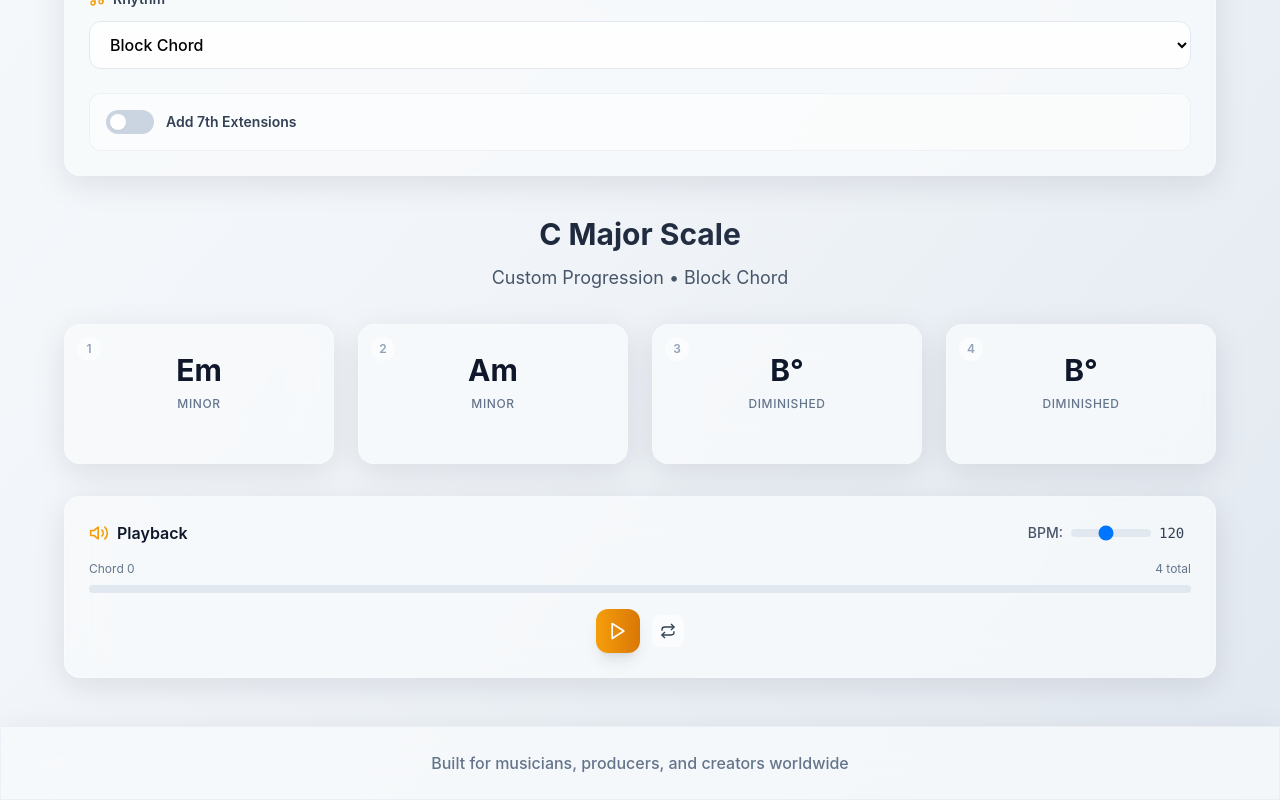
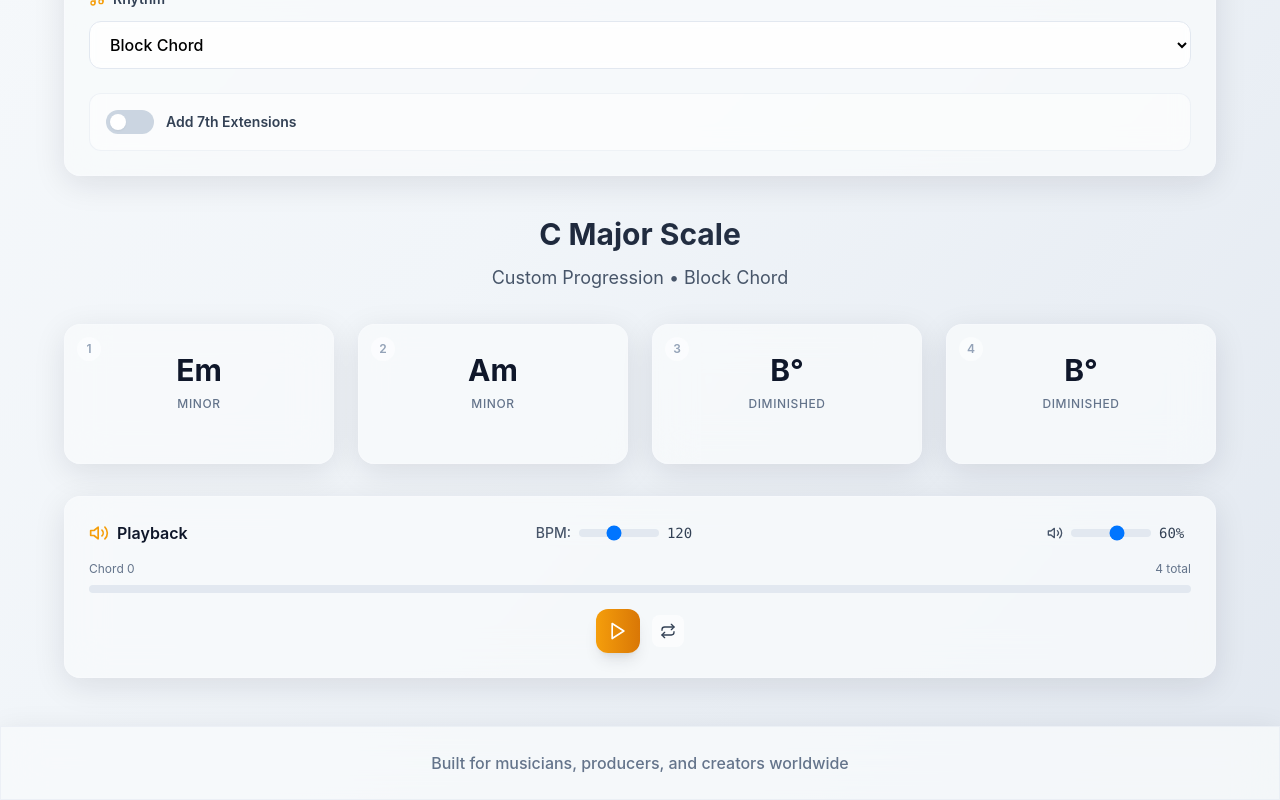
Before and after one commit to yetog/chord-genesis, a React (Vite) app: page / in a window 1280 px wide. Both pictures are taken after a click on the button "Generate Your First Progression". Shown: the part 667-1467 px from the top of the page. Built offline with nearby package versions, Linux system fonts and the light colour scheme.

Commit message:
Add User Volume Control

```diff
--- a/src/App.tsx
+++ b/src/App.tsx
@@ -22,7 +22,9 @@ function App() {
     isLooping,
     currentChordIndex,
     tempo,
+    masterVolume,
     setTempo,
+    setMasterVolume,
     toggleLoop,
     playProgression,
     playChordPreview,
@@ -191,6 +193,8 @@ function App() {
                 onToggleLoop={toggleLoop}
                 tempo={tempo}
                 onTempoChange={setTempo}
+                masterVolume={masterVolume}
+                onVolumeChange={setMasterVolume}
               />
             </div>
           )}
--- a/src/components/PlaybackBar.tsx
+++ b/src/components/PlaybackBar.tsx
@@ -12,6 +12,8 @@ interface PlaybackBarProps {
   onNext?: () => void;
   tempo?: number;
   onTempoChange?: (tempo: number) => void;
+  masterVolume?: number;
+  onVolumeChange?: (volume: number) => void;
 }
 
 export default function PlaybackBar({
@@ -24,7 +26,9 @@ export default function PlaybackBar({
   onPrevious,
   onNext,
   tempo = 120,
-  onTempoChange
+  onTempoChange,
+  masterVolume = 0.6,
+  onVolumeChange
 }: PlaybackBarProps) {
   const progress = totalChords > 0 ? (currentChordIndex + 1) / totalChords : 0;
 
@@ -49,6 +53,23 @@ export default function PlaybackBar({
               className="w-20 h-2 bg-slate-200 rounded-lg appearance-none cursor-pointer"
             />
             <span className="text-sm font-mono text-slate-700 w-8">{tempo}</span>
+          </div>
+        )}
+
+        {/* Volume Control */}
+        {onVolumeChange && (
+          <div className="flex items-center gap-2">
+            <Volume2 className="w-4 h-4 text-slate-600" />
+            <input
+              type="range"
+              min="0"
+              max="1"
+              step="0.01"
+              value={masterVolume}
+              onChange={(e) => onVolumeChange(parseFloat(e.target.value))}
+              className="w-20 h-2 bg-slate-200 rounded-lg appearance-none cursor-pointer"
+            />
+            <span className="text-sm font-mono text-slate-700 w-8">{Math.round(masterVolume * 100)}%</span>
           </div>
         )}
       </div>
--- a/src/hooks/useAudioContext.ts
+++ b/src/hooks/useAudioContext.ts
@@ -7,6 +7,7 @@ export function useAudioContext() {
   const [isLooping, setIsLooping] = useState(false);
   const [currentChordIndex, setCurrentChordIndex] = useState(-1);
   const [tempo, setTempo] = useState(120);
+  const [masterVolume, setMasterVolume] = useState(0.6); // 60% default volume
   const audioContextRef = useRef<AudioContext | null>(null);
   const masterGainRef = useRef<GainNode | null>(null);
   const compressorRef = useRef<DynamicsCompressorNode | null>(null);
@@ -19,7 +20,7 @@ export function useAudioContext() {
 
       // Create master gain control
       masterGainRef.current = audioContextRef.current.createGain();
-      masterGainRef.current.gain.setValueAtTime(0.3, audioContextRef.current.currentTime); // Master volume at 30%
+      masterGainRef.current.gain.setValueAtTime(masterVolume, audioContextRef.current.currentTime);
 
       // Create compressor to prevent clipping
       compressorRef.current = audioContextRef.current.createDynamicsCompressor();
@@ -39,6 +40,13 @@ export function useAudioContext() {
     }
 
     return audioContextRef.current;
+  }, []);
+
+  const updateMasterVolume = useCallback((volume: number) => {
+    setMasterVolume(volume);
+    if (masterGainRef.current) {
+      masterGainRef.current.gain.setValueAtTime(volume, masterGainRef.current.context.currentTime);
+    }
   }, []);
 
   const playChord = useCallback(async (
@@ -103,7 +111,7 @@ export function useAudioContext() {
       const noteDuration = pattern.noteDurations[durationIndex] * (duration / 1000);
 
       // Much lower volume levels to prevent clipping
-      const baseVolume = preview ? 0.008 : 0.015;
+      const baseVolume = preview ? 0.015 : 0.03; // Increased base volume since we have user control
       const volume = baseVolume / Math.max(notesToPlay.length, 1);
       const attackTime = preview ? 0.01 : 0.02;
       const sustainTime = noteDuration - (preview ? 0.1 : 0.3);
@@ -198,7 +206,9 @@ export function useAudioContext() {
     isLooping,
     currentChordIndex,
     tempo,
+    masterVolume,
     setTempo,
+    setMasterVolume: updateMasterVolume,
     toggleLoop,
     playChord,
     playChordPreview,
```
